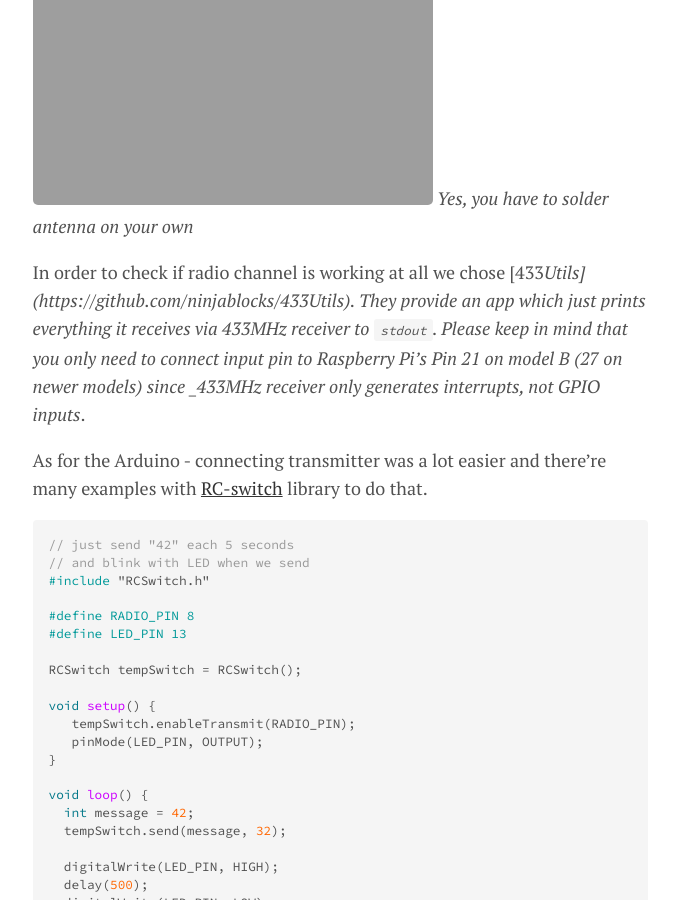
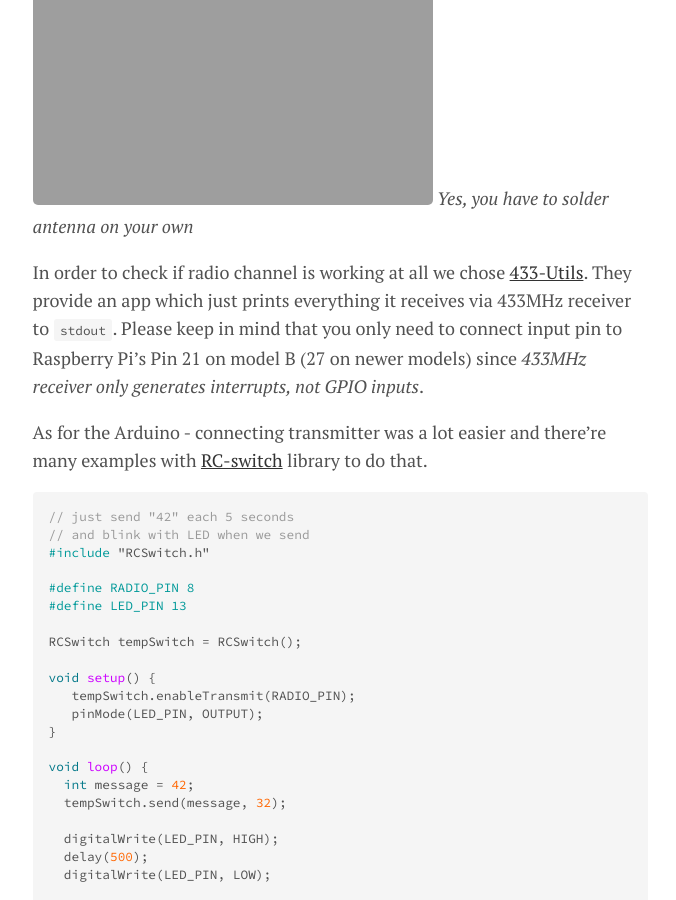
Before and after one commit to ribtoks/code-jamming, a Jekyll site: the page built from _posts/2018-02-02-fuller-stack-development.md, in a window 1280 px wide and 900 px high, scrolled down 1695 px. Shown: the whole window, without its empty margins (300-976 px from the left). Built offline with Jekyll 4.4.1, drawn with Linux system fonts in a browser that asks for light colours; nearby versions of some CDN libraries; comment, search, counter and statistics services are not loaded; some of the changed text lies outside the part shown.

Commit message:
Update 2018-02-02-fuller-stack-development.md

```diff
--- a/_posts/2018-02-02-fuller-stack-development.md
+++ b/_posts/2018-02-02-fuller-stack-development.md
@@ -43,7 +43,7 @@ First part to implement was transmitter-receiver with Arduino-RaspberryPi respec
 ![Raspberry Pi setup]({{ "/assets/img/20180122_125214.jpg" | absolute_url }})
 *Yes, you have to solder antenna on your own*
 
-In order to check if radio channel is working at all we chose [433_Utils](https://github.com/ninjablocks/433Utils). They provide an app which just prints everything it receives via 433MHz receiver to `stdout`. Please keep in mind that you only need to connect input pin to Raspberry Pi's Pin 21 on model B (27 on newer models) since _433MHz receiver only generates interrupts, not GPIO inputs_.
+In order to check if radio channel is working at all we chose [433-Utils](https://github.com/ninjablocks/433Utils). They provide an app which just prints everything it receives via 433MHz receiver to `stdout`. Please keep in mind that you only need to connect input pin to Raspberry Pi's Pin 21 on model B (27 on newer models) since _433MHz receiver only generates interrupts, not GPIO inputs_.
 
 As for the Arduino - connecting transmitter was a lot easier and there're many examples with [RC-switch](https://github.com/sui77/rc-switch) library to do that.
 
@@ -92,7 +92,7 @@ Last step to polish the firmware was to add a delay of 10 minutes instead of 5 s
 
 ### Temperature Server
 
-Next thing to work on was our own server on Raspberry Pi which will save those temperatures. Just 433_Utils app which prints raw data to `stdout` was no longer enough. Of course, we needed a database for that as well. I chose **SQLite**: for an application on C++ which was receiving data from sensor and needed to save it somewhere this was the easiest option in my opinion. Of course it does not have _delta encoding_ and it's probably bad for saving time series but for the load arriving from 64 sensors at maximum it is probably more than OK.
+Next thing to work on was our own server on Raspberry Pi which will save those temperatures. Just 433-Utils app which prints raw data to `stdout` was no longer enough. Of course, we needed a database for that as well. I chose **SQLite**: for an application on C++ which was receiving data from sensor and needed to save it somewhere this was the easiest option in my opinion. Of course it does not have _delta encoding_ and it's probably bad for saving time series but for the load arriving from 64 sensors at maximum it is probably more than OK.
 
 `main()` was only about reading data from RCswitch library and trying to parse integers out of it:
 
```
